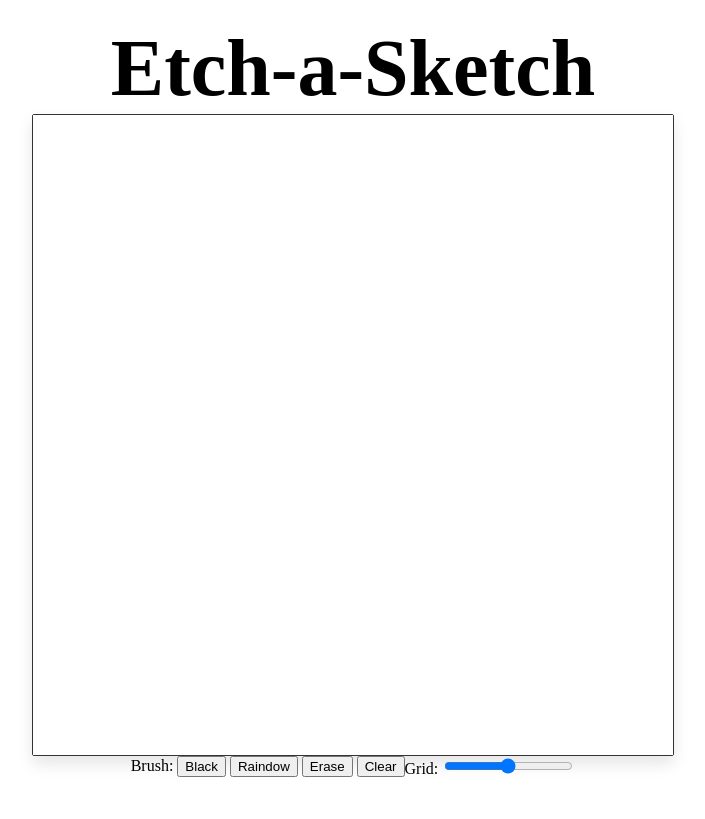
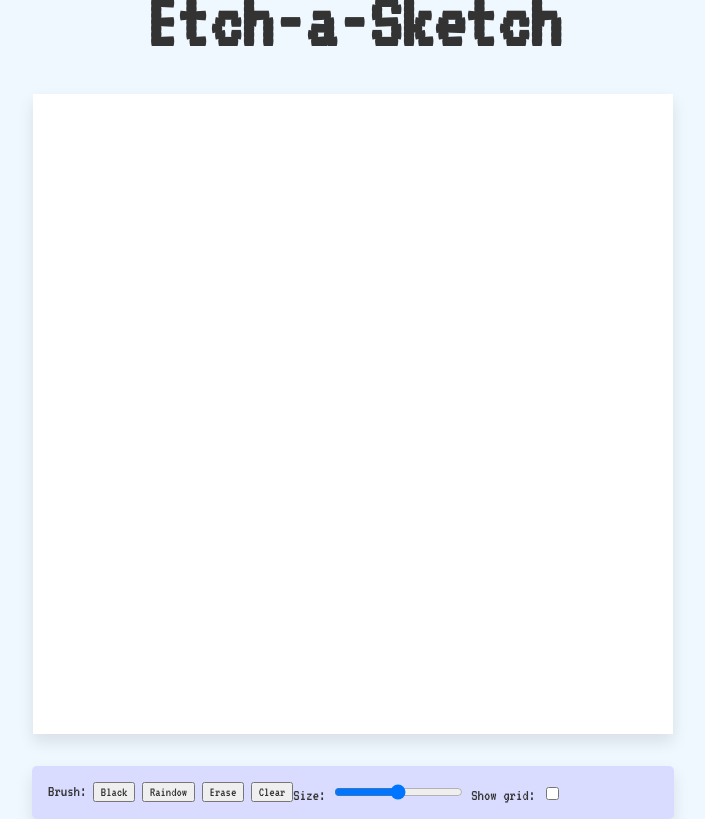
Before and after one commit to otheusma/etch-a-sketch, a plain HTML site: page index.html in a window 1280 px wide. Shown: the whole page, without its empty margins (287-992 px from the left). Drawn offline with Linux system fonts and the light colour scheme.

Commit message:
Add show grid checkbox

```diff
--- a/index.html
+++ b/index.html
@@ -6,6 +6,9 @@
     <meta name="viewport" content="width=device-width, initial-scale=1.0">
     <title>Document</title>
     <link rel="stylesheet" href="style/style.css">
+    <link rel="preconnect" href="https://fonts.googleapis.com">
+    <link rel="preconnect" href="https://fonts.gstatic.com" crossorigin>
+    <link href="https://fonts.googleapis.com/css2?family=VT323&display=swap" rel="stylesheet">
     <script src="script/script.js" defer></script>
 </head>
 <body>
@@ -22,8 +25,10 @@
             <button id="clear">Clear</button>
         </div>
         <div class="gridOptions">
-            <span>Grid:</span>
+            <span>Size:</span>
             <input type="range" min="1" max="128" value="64" id="slider">
+            <span>Show grid: </span>
+            <input type="checkbox" id="checkbox">
         </div>
     </div>
 </body>
--- a/script/script.js
+++ b/script/script.js
@@ -2,31 +2,24 @@
 const erase = "rgb(255, 255, 255)"
 const wrapper = document.querySelector(".wrapper");
 const brushBtns = document.querySelectorAll(".brushOptions button");
+const slider = document.querySelector("#slider");
+const checkbox = document.querySelector("#checkbox");
 let currentBrush;
 let divs;
 let gridSize = 32;
 
-createGrid(gridSize);
-
-function clearGrid() {
-    wrapper.textContent = "";
-}
-
-function createGrid(gridSize){
-    clearGrid();
-    for (let i = 0; i < gridSize; i++) {
-        for (let j = 0; j < gridSize; j++) {
-            wrapper.append(document.createElement("div"));
-        }
-    }
-    setGridStyle();
-}
-
-const slider = document.querySelector("#slider");
 slider.addEventListener("change", () => {
     gridSize = slider.value;
     createGrid(gridSize);
 });
+
+checkbox.addEventListener("click", ()=> {
+    if (checkbox.checked) {
+        setGridStyle(true)
+    } else {
+        setGridStyle(false)
+    }
+})
 
 brushBtns.forEach(btn => {
     btn.addEventListener("click", () => verifyButton(btn.id))
@@ -50,17 +43,32 @@
     }
 });
 
-function setGridStyle() {
+createGrid(gridSize);
+
+function clearGrid() {
+    wrapper.textContent = "";
+}
+
+function createGrid(gridSize){
+    clearGrid();
+    for (let i = 0; i < gridSize; i++) {
+        for (let j = 0; j < gridSize; j++) {
+            wrapper.append(document.createElement("div"));
+        }
+    }
+    setGridStyle(checkbox.checked);
+}
+function setGridStyle(checkbox) {
     let divSize = 640 / gridSize;
     divs = document.querySelectorAll(".wrapper div");
     divs.forEach(div => {
+        checkbox ? div.classList.add("showGrid") : div.classList.remove("showGrid");
         div.classList.add("grid")
         div.style.width = divSize + "px";
         div.style.height = divSize + "px";
         div.addEventListener("mouseover", () => div.style.background = currentColor(currentBrush));
-    })
+    });
 }
-
 function currentColor(color){
     switch(color) {
         case "rainbow":
@@ -71,7 +79,6 @@
             return black;
     }
 }
-
 function randomColor() {
     let r = Math.floor(Math.random() * 256);
     let g = Math.floor(Math.random() * 256);
--- a/style/style.css
+++ b/style/style.css
@@ -1,3 +1,8 @@
+* {
+    font-family: "VT323", monospace;
+    color: #333;
+}
+
 body {
     margin: 0;
     height: 100vh;
@@ -5,6 +10,7 @@
     flex-direction: column;
     justify-content: center;
     align-items: center;
+    background-color: aliceblue;
 }
 
 h1 {
@@ -13,6 +19,7 @@
 }
 
 .wrapper {
+    margin: 2em;
     width: 640px;
     height: 640px;
     background-color: antiquewhite;
@@ -20,7 +27,6 @@
     flex-wrap: wrap;
     align-items: center;
     justify-content: center;
-    border: #333333 solid 1px;
     border-radius: 2px;
     flex-grow: 0;
     box-shadow: 0px 8px 16px rgba(0,0,0,0.1);
@@ -35,6 +41,16 @@
     border-style: dashed;
 }
 
+.showGrid{
+    border: solid #33333380 1px;
+    border-style: dotted;
+}
+
 .optionsWrapper {
     display: flex;
+    background-color: rgb(218, 220, 255);
+    padding: 1em;
+    width: 610px;
+    box-shadow: 0px 8px 16px rgba(0,0,0,0.1);
+    border-radius: 5px;
 }
```
